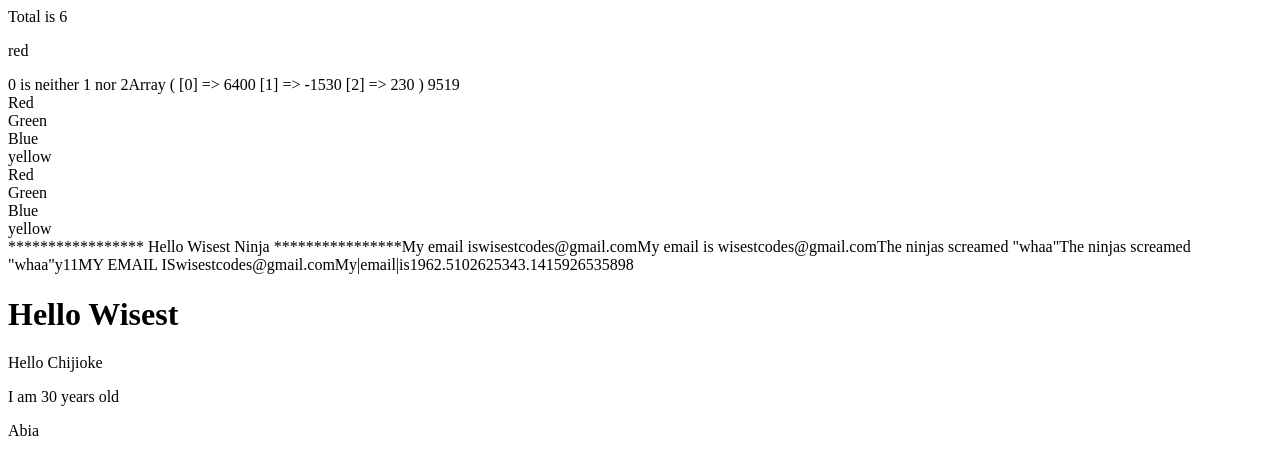
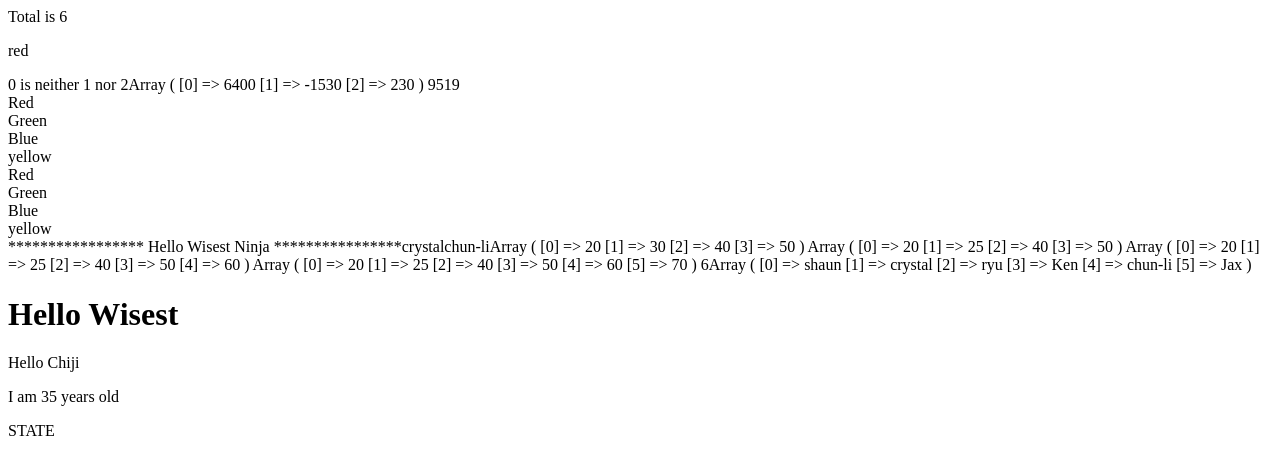
Before and after one commit to codewisest/learning_php, a PHP site: page / in a window 1280 px wide. Shown: the part 531-987 px from the top of the page. Run offline with PHP 8.4, Linux system fonts and the light colour scheme; some libraries are stand-ins or nearby versions.

Commit message:
indexed arrays

```diff
--- a/index.php
+++ b/index.php
@@ -156,49 +156,32 @@ $i = 1;
 // ***************** THE NET NINJA *************************
 echo "<br /> ***************** Hello Wisest Ninja ****************";
 // phpinfo();
-$name = 'Chijioke';
-$age = 30;
-define('STATE', 'Abia');
 
-$stringOne = 'My email is';
-$stringTwo = 'wisestcodes@gmail.com';
+// Indexed arrays
+$peopleOne = ['shaun', 'crystal', 'ryu'];
 
-echo $stringOne . $stringTwo;
+echo $peopleOne[1];
 
-echo "$stringOne $stringTwo";
+$peopleTwo = array('Ken', 'chun-li', 'Jax');
+echo $peopleTwo[1];
 
-echo "The ninjas screamed \"whaa\"";
-echo 'The ninjas screamed "whaa"';
+$ages = [20, 30, 40, 50];
+print_r($ages);
 
-echo $stringOne[1];
+$ages[1] = 25;
+print_r($ages);
 
-echo strlen($stringOne);
+$ages[] = 60;
+print_r($ages);
 
-echo strtoupper($stringOne);
+array_push($ages, 70);
+print_r($ages);
 
-echo strtolower($stringTwo);
+echo count($ages);
 
-echo str_replace(' ', '|', $stringOne);
+$peopleThree = array_merge($peopleOne, $peopleTwo);
 
-$radius = 25;
-$pi = 3.14;
-
-echo $pi * $radius ** 2;
-
-echo 2 * (9 + 6) / 3;
-
-$radius++;
-
-echo $radius;
-
-$radius--;
-
-echo $radius;
-
-echo floor($pi);
-echo ceil($pi);
-
-echo pi();
+print_r($peopleThree);
 ?>
 
 <!DOCTYPE html>
```
